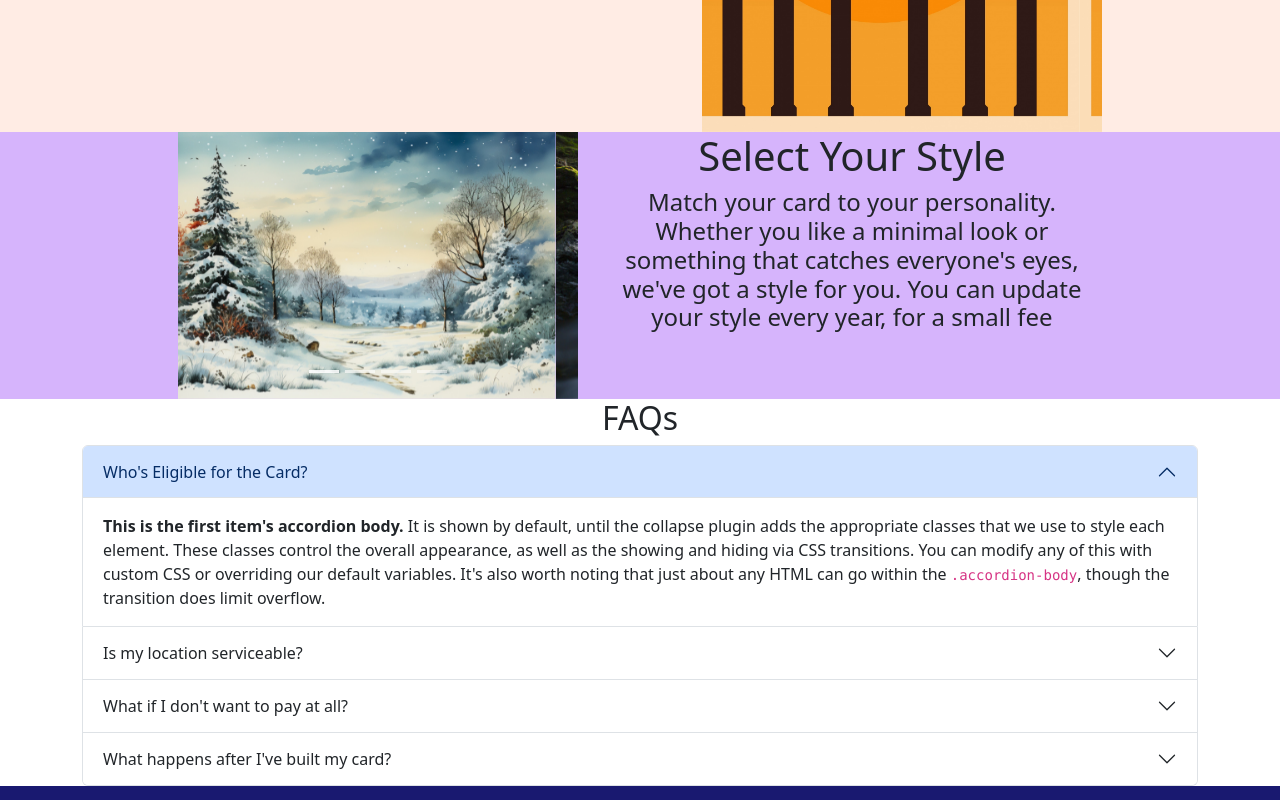
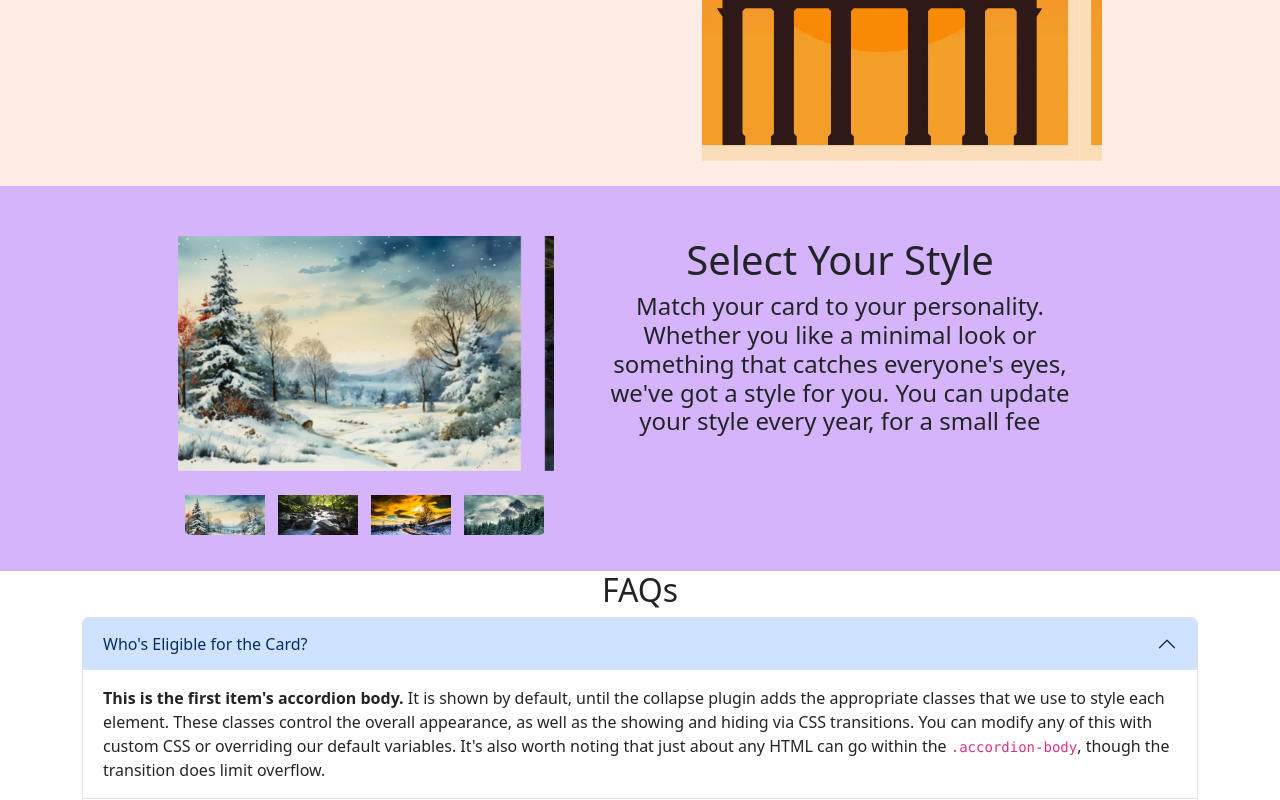
Before and after one commit to dysphere/mock-front-end, a website: page index.html in a window 1280 px wide. Shown: the part 2000-2800 px from the top of the page. Drawn offline with nearby package versions, Linux system fonts and the light colour scheme.

Commit message:
got carousel working for desktop

```diff
--- a/index.html
+++ b/index.html
@@ -10,7 +10,7 @@
 <body>
     <nav class="navbar navbar-expand-lg bg-body-tertiary">
         <div class="container-fluid">
-          <a class="navbar-brand" href="#">AFC Inc.</a>
+          <button class="navbar-brand">AFC Inc.</button>
           <button class="navbar-toggler" type="button" data-bs-toggle="collapse" data-bs-target="#navbarNav" aria-controls="navbarNav" aria-expanded="false" aria-label="Toggle navigation">
             <span class="navbar-toggler-icon"></span>
           </button>
@@ -93,7 +93,7 @@
                 </div>
               </div>
             </div>
-            <div class="travel col-md-auto">
+            <div class="travel col-md-auto d-flex flex-column justify-content-center">
                 <h1>Choose Your Rewards</h1>
                 <h4>Match your card to your lifestyle. We've got benefits from across brands & categories for you to choose from. Each benefit has an attached fee. Just add the ones you like to your card.</h4>
             </div>
@@ -101,13 +101,21 @@
         <div class="container-fluid text-center row mx-auto justify-content-center part5">
             <div class="col-md-auto">
                 <div id="land" class="carousel slide" data-bs-ride="carousel">
-                    <div class="carousel-indicators carouselButtons">
-                      <button type="button" data-bs-target="#land" data-bs-slide-to="0" class="active" aria-current="true" aria-label="Slide 1"></button>
-                      <button type="button" data-bs-target="#land" data-bs-slide-to="1" aria-label="Slide 2"></button>
-                      <button type="button" data-bs-target="#land" data-bs-slide-to="2" aria-label="Slide 3"></button>
-                      <button type="button" data-bs-target="#land" data-bs-slide-to="3" aria-label="Slide 4"></button>
+                    <div class="carousel-indicators carouselButtons d-flex justify-content-center">
+                      <div>
+                      <button type="button" data-bs-target="#land" data-bs-slide-to="0" class="active img1" aria-current="true" aria-label="Slide 1"></button>
+                      </div>
+                      <div>
+                      <button type="button" class="img2" data-bs-target="#land" data-bs-slide-to="1" aria-label="Slide 2"></button>
+                      </div>
+                      <div>
+                      <button type="button" class="img3" data-bs-target="#land" data-bs-slide-to="2" aria-label="Slide 3"></button>
+                      </div>
+                      <div>
+                      <button type="button" class="img4" data-bs-target="#land" data-bs-slide-to="3" aria-label="Slide 4"></button>
+                      </div>
                     </div>
-                    <div class="carousel-inner">
+                    <div class="carousel-inner row">
                       <div class="carousel-item active">
                         <img src="snow.jpg" class="d-block w-100" alt="...">
                       </div>
--- a/style.scss
+++ b/style.scss
@@ -9,6 +9,16 @@ $lavender: #734f96;
     padding-left:0;
     margin-right:auto;
     margin-left:auto
+ }
+
+ .navbar-brand {
+background-color: black;
+color:white;
+margin-left: 50px;
+ }
+
+ .navbar-collapse {
+   margin-right: 50px;
  }
 
  .btn-secondary {
@@ -100,11 +110,65 @@ $lavender: #734f96;
 
  .part4 {
    background-color: #ffece4;
+   padding-top: 25px;
+   padding-bottom: 25px;
  }
 
  .part5 {
    background-color: #D6B4FC;
+   padding-top: 50px;
+   padding-bottom: 100px;
  }
+
+.img1 {
+   background-image: url("snow.jpg");
+   background-repeat: no-repeat;
+   background-size: cover;
+   width: 200px;
+   height: 100px;
+}
+
+.img2 {
+   background-image: url("stream.jpg");
+   background-repeat: no-repeat;
+   background-size: cover;
+   width: 200px;
+   height: 100px;
+}
+
+.img3 {
+   background-image: url("winter-painting.jpg");
+   background-repeat: no-repeat;
+   background-size: cover;
+   width: 200px;
+   height: 100px;
+}
+
+.img4 {
+   background-image: url("winterland.jpg");
+   background-repeat: no-repeat;
+   background-size: cover;
+   width: 50px;
+   height: 25px;
+}
+
+.img1, .img2, .img3, .img4 {
+
+}
+
+ .carousel-indicators [data-bs-target] {
+   width: 80px;
+   height: 40px;
+   opacity: 100%;
+   top: 90px;
+   right: 10px;
+   position: relative;
+   margin-right: 10px;
+ }
+ .carousel-indicators [data-bs-target]:active {
+   border: 2px black solid;
+ }
+
 
  @media (max-width:390px) {
     .mobile-only {
```
Also changed, not shown: style.css, 1 other file.
